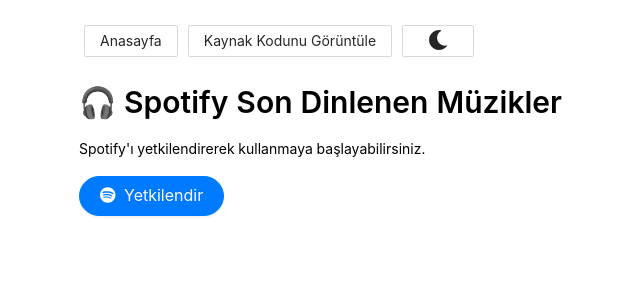
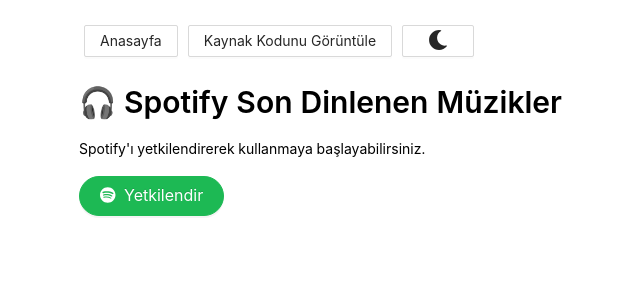
Before and after one commit to madtethys/spotify-son-dinlenenler, a Next.js app: page / in a window 1280 px wide. Shown: the top 300 px of the page, without its empty margins (81-721 px from the left). Built offline with nearby package versions, Linux system fonts and the light colour scheme; no server answers.

Commit message:
Koyu Tema Güncellemesi

```diff
--- a/styles/globals.css
+++ b/styles/globals.css
@@ -46,16 +46,16 @@ input, textarea {
 }
 
 .spotify-auth-btn {
-  background: var(--button-background) !important;
+  background: #1db954 !important;
   color: var(--button-text-color) !important;
-  border-color: var(--button-border) !important;
+  border-color: #1db954 !important;
   border-radius: 4px;
   transition: background-color 0.3s, border-color 0.3s;
 }
 
 .spotify-auth-btn:hover {
-  background: var(--button-hover-background) !important;
-  border-color: var(--button-hover-border) !important;
+  background: #45bb6e !important;
+  border-color: #45bb6e !important;
 }
 
 .vert-space {
```
